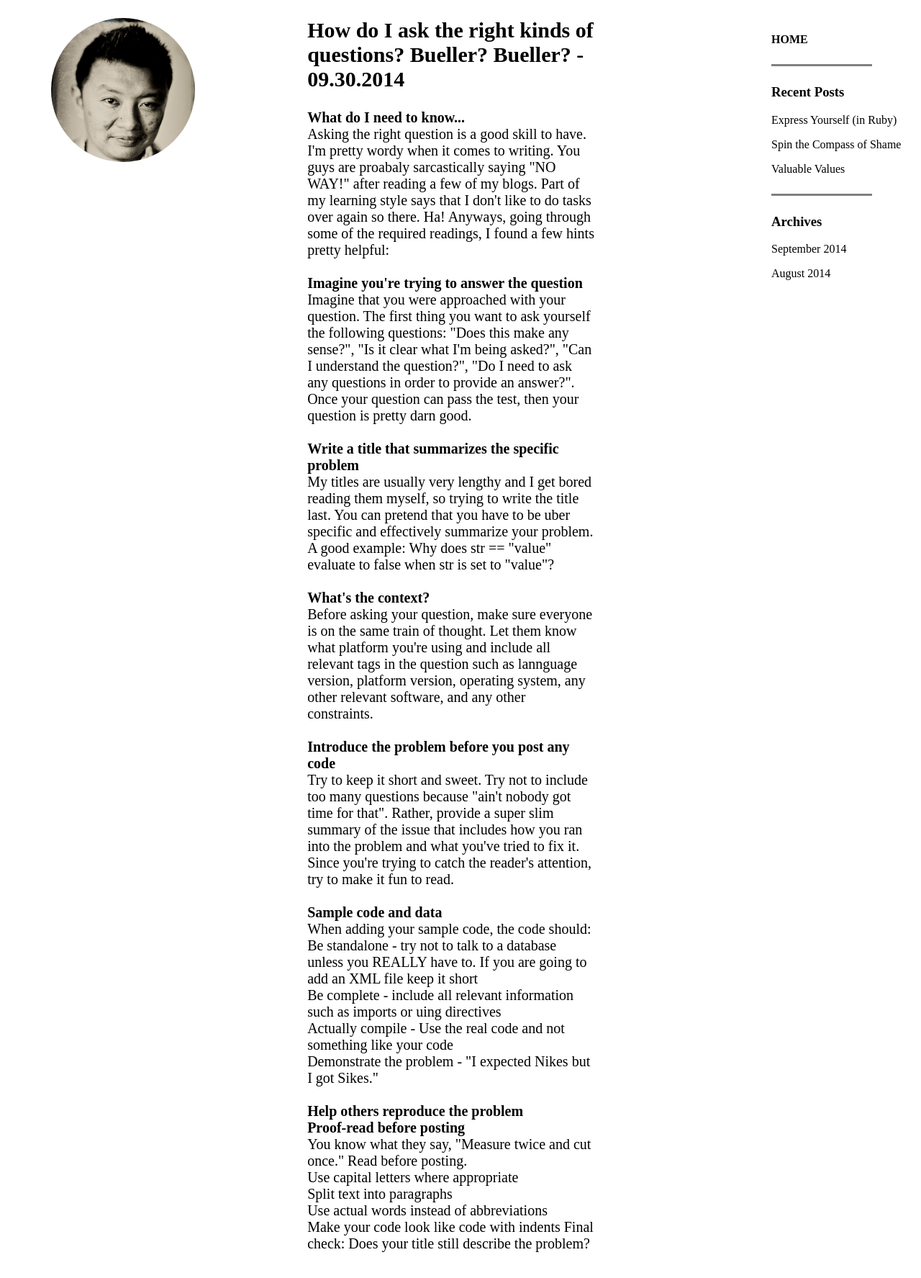
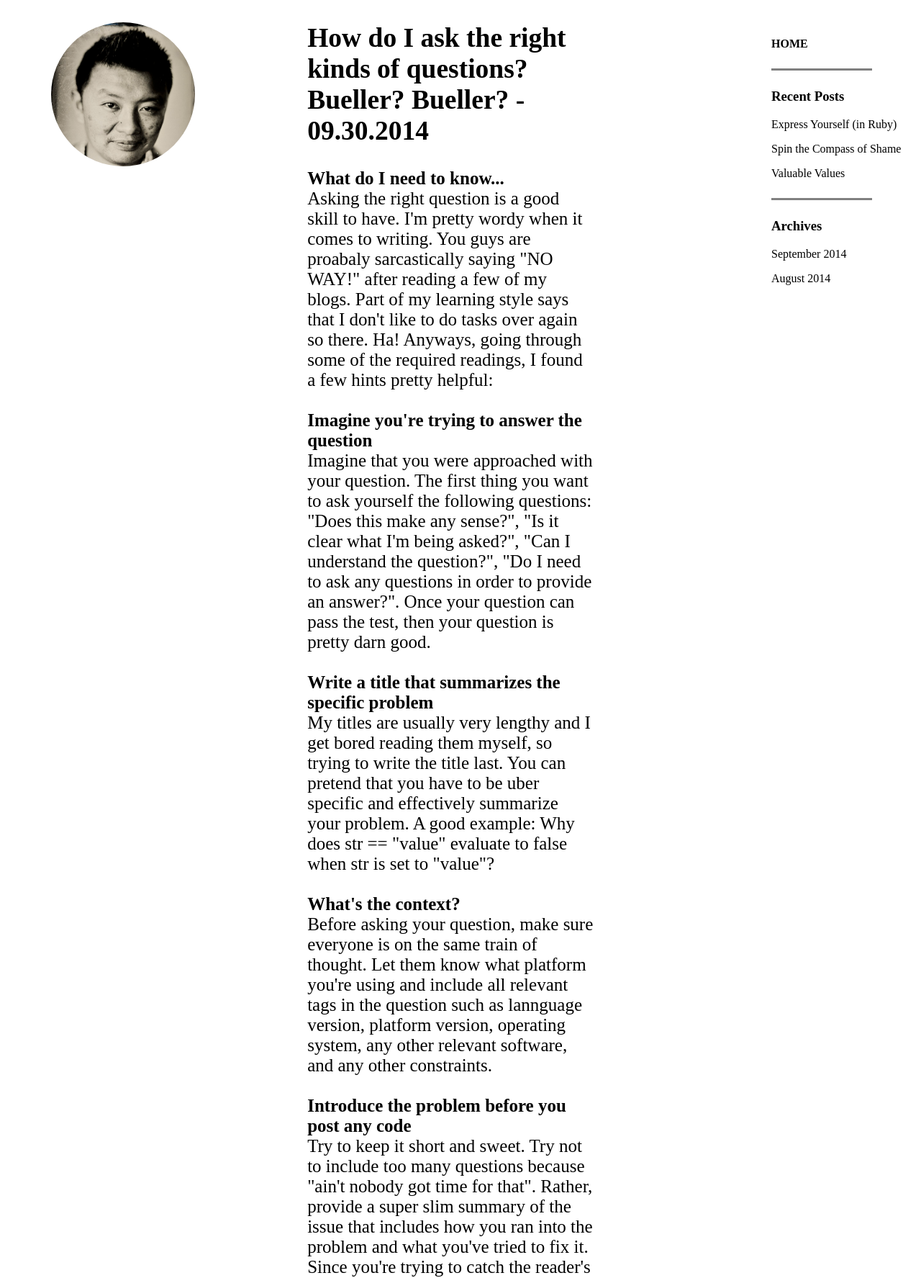
Before and after one commit to lymanwong/lymanwong.github.io, a PHP site: page /blog-posts/week9_cultural.html in a window 1280 px wide. Shown: the part 90-1865 px from the top of the page at 72% size. Run offline with PHP 8.4, Linux system fonts and the light colour scheme.

Commit message:
changed font size

```diff
--- a/stylesheets/blog-stylesheet3.css
+++ b/stylesheets/blog-stylesheet3.css
@@ -58,7 +58,7 @@ a:hover {
     min-height: 300px;
     margin-left:140px;
     margin-right:200px;
-    font-size: 20px;
+    font-size: 25px;
     font-family: 'Comfortaa-regular', serif;
 }
 
```
